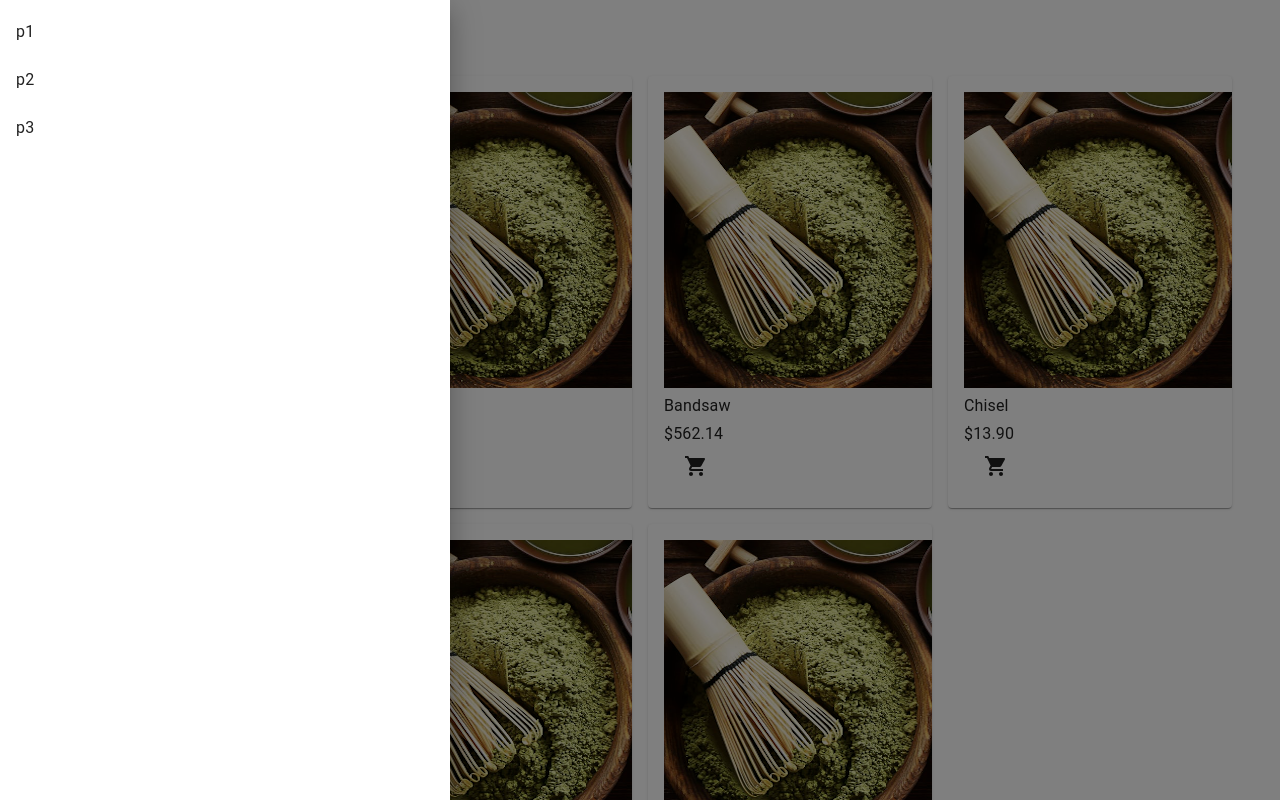
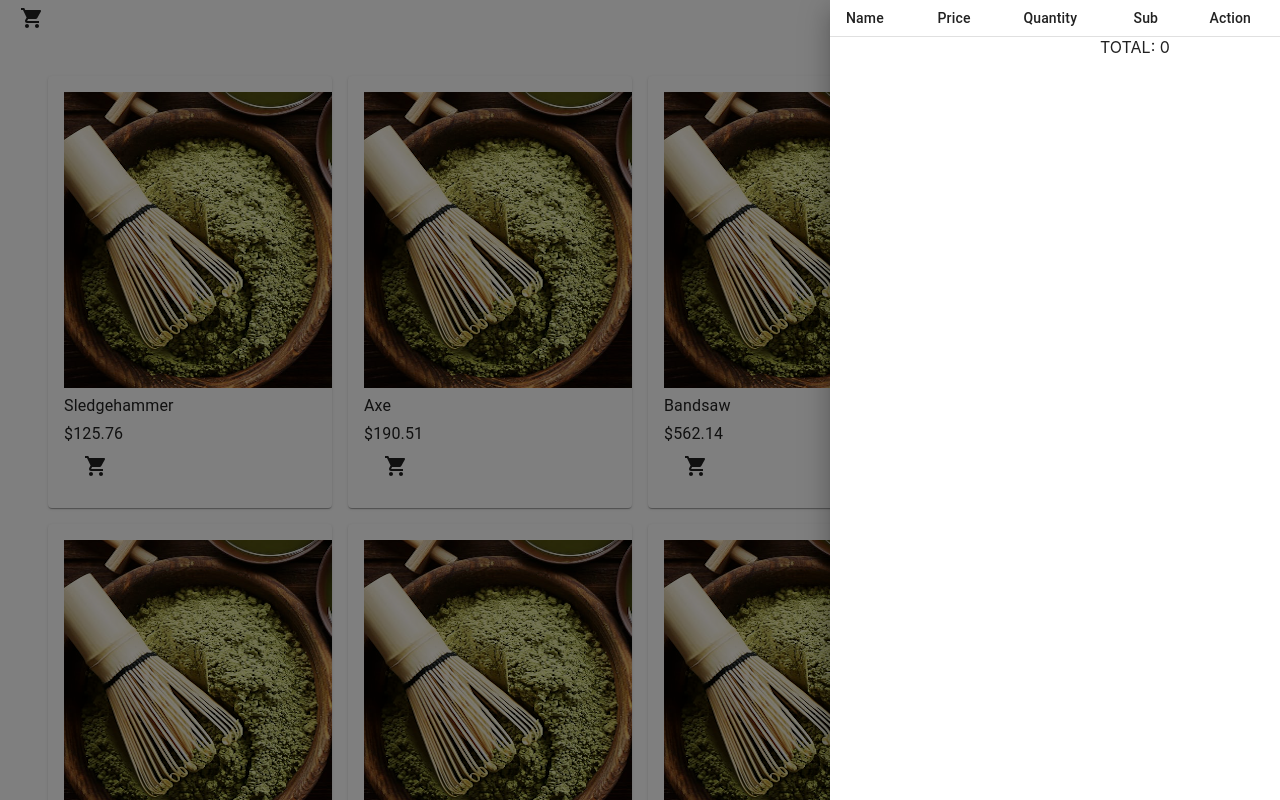
Before and after one commit to kekakuka/shopping-cart-demo, a React (Create React App) app: page / in a window 1280 px wide. Both pictures are taken after a click on the button 32 px from the left and 18 px from the top of the page. Shown: the top 800 px of the page. Built offline with nearby package versions, Linux system fonts and the light colour scheme.

Commit message:
shopping cart style

```diff
--- a/src/components/Drawer/index.js
+++ b/src/components/Drawer/index.js
@@ -1,13 +1,13 @@
 import React from 'react';
 import { makeStyles } from '@material-ui/core/styles';
-import Drawer from '@material-ui/core/Drawer';
-import Button from '@material-ui/core/Button';
-import List from '@material-ui/core/List';
+
 import ShoppingCartIcon from '@material-ui/icons/ShoppingCart';
-import ListItem from '@material-ui/core/ListItem';
-import ListItemText from '@material-ui/core/ListItemText';
+
+import { Table, TableHead, TableRow, TableCell, TableBody, Box, Button, Drawer } from '@material-ui/core';
 import { connect } from 'react-redux';
 import action from '../../store/action';
+import { calculateTotalPrice } from '../../utils/cartFunctions';
+
 const useStyles = makeStyles({
   list: {
     width: 450,
@@ -21,9 +21,9 @@ function ShoppingCart(props) {
   console.log(props);
   const classes = useStyles();
   const [state, setState] = React.useState({
-    left: false,
+    right: false,
   });
-
+  const { listItems, remove_from_cart } = props;
   const toggleDrawer = (anchor, open) => (event) => {
     if (event.type === 'keydown' && (event.key === 'Tab' || event.key === 'Shift')) {
       return;
@@ -38,23 +38,46 @@ function ShoppingCart(props) {
       onClick={toggleDrawer(anchor, false)}
       onKeyDown={toggleDrawer(anchor, false)}
     >
-      <List>
-        {['p1', 'p2', 'p3'].map((text, index) => (
-          <ListItem button key={text}>
-            <ListItemText primary={text} />
-          </ListItem>
-        ))}
-      </List>
+      <Table size='small' className={classes.table}>
+        <TableHead>
+          <TableRow>
+            <TableCell align='left'>Name</TableCell>
+            <TableCell align='left'>Price</TableCell>
+            <TableCell align='left'>Quantity</TableCell>
+            <TableCell align='left'>Sub</TableCell>
+            <TableCell align='left'>Action</TableCell>
+          </TableRow>
+        </TableHead>
+        <TableBody>
+          {listItems.map((item, index) => {
+            const { name, price, quantity, id } = item;
+            return (
+              <TableRow key={index}>
+                <TableCell>{name}</TableCell>
+                <TableCell>{price}</TableCell>
+                <TableCell>{quantity}</TableCell>
+                <TableCell>{price * quantity}</TableCell>
+                <Button
+                  onClick={() => {
+                    remove_from_cart(id);
+                  }}
+                ></Button>
+              </TableRow>
+            );
+          })}
+        </TableBody>
+      </Table>
+      <Box style={{ width: '100%', marginLeft: '60%' }}>TOTAL: {calculateTotalPrice(listItems)}</Box>
     </div>
   );
 
   return (
-    <React.Fragment key={'left'}>
-      <Button onClick={toggleDrawer('left', true)}>
+    <React.Fragment key={'right'}>
+      <Button onClick={toggleDrawer('right', true)}>
         <ShoppingCartIcon />
       </Button>
-      <Drawer anchor={'left'} open={state['left']} onClose={toggleDrawer('left', false)}>
-        {list('left')}
+      <Drawer anchor={'right'} open={state['right']} onClose={toggleDrawer('right', false)}>
+        {list('right')}
       </Drawer>
     </React.Fragment>
   );
--- a/src/pages/Product/ProductList/index.js
+++ b/src/pages/Product/ProductList/index.js
@@ -11,9 +11,11 @@ const useStyles = makeStyles((theme) => ({
   },
 }));
 
-function ProductList({ products, add_to_cart }) {
+function ProductList({ products, add_to_cart, listItems }) {
   const classes = useStyles();
+
   const handleAddToCart = (product) => {
+    console.log(listItems);
     add_to_cart(product);
   };
   return (
@@ -51,4 +53,4 @@ function ProductList({ products, add_to_cart }) {
     </Container>
   );
 }
-export default connect(null, action.cart)(ProductList);
+export default connect((state) => state.cart, action.cart)(ProductList);
--- a/src/store/reducer/cart.js
+++ b/src/store/reducer/cart.js
@@ -8,13 +8,15 @@ export default function cart(
 ) {
   switch (action.type) {
     case TYPES.ADD_TO_CART:
-      state.listitems = addToCart(state.listItems, action.data);
+      state = { listItems: addToCart(state.listItems, action.data) };
       break;
     case TYPES.REMOVE_FROM_CART:
-      state.listitems = removeFromCart(state.listItems, action.data);
+      state = { listItems: removeFromCart(state.listItems, action.data) };
+
       break;
     case TYPES.CLEAR_CART:
-      state.listitems = clearCart();
+      state = { listItems: clearCart() };
+
       break;
     default:
       break;
--- a/src/utils/cartFunctions.js
+++ b/src/utils/cartFunctions.js
@@ -1,11 +1,15 @@
 export const addToCart = (listItems, product) => {
   console.log(listItems, product);
+  if (listItems.find((oneItem) => oneItem.id === product.id)) {
     return listItems.map((oneItem) => {
       if (oneItem.id === product.id) {
         return { ...oneItem, quantity: oneItem.quantity + 1 };
       }
       return oneItem;
     });
+  } else {
+    return [...listItems, { ...product, quantity: 1 }];
+  }
 };
 export const removeFromCart = (listItems, id) => {
   return listItems.filter((oneItem) => oneItem !== id);
@@ -13,3 +17,7 @@ export const removeFromCart = (listItems, id) => {
 export const clearCart = () => {
   return [];
 };
+
+export const calculateTotalPrice = (listItems) => {
+  return listItems.reduce((currentPrice, item) => currentPrice + item.price * item.quantity, 0);
+};
```
Lines whose indentation alone changed are shown as unchanged.
